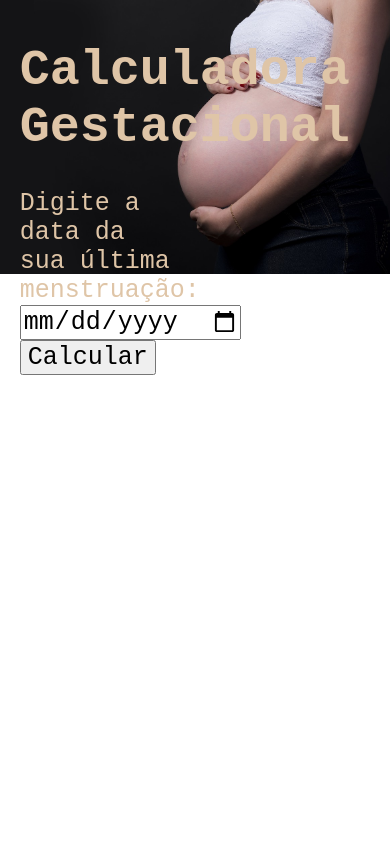
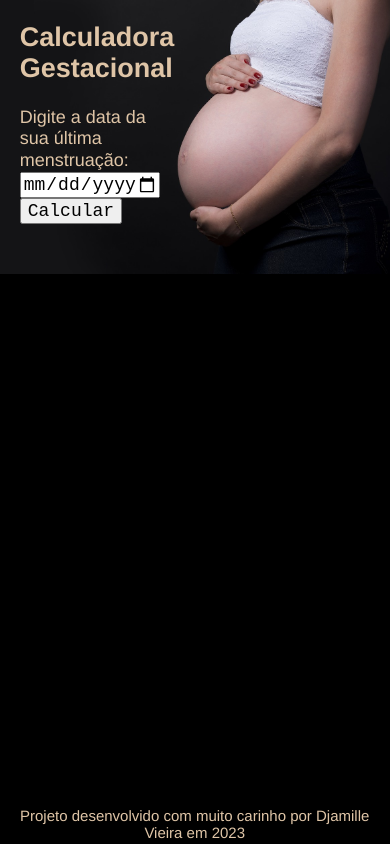
Before and after one commit to djamille/Calculadora_Gestacional_001, a plain HTML site: page index.html in a window 390 px wide. Drawn offline with Linux system fonts and the light colour scheme.

Commit message:
Inclusao de css e mais alguns ajustes

```diff
--- a/index.html
+++ b/index.html
@@ -7,15 +7,24 @@
     <link rel="stylesheet" href="./style.css">
 </head>
 <body>
-    <div class="entrada">
+    <nav>
         <h1>Calculadora Gestacional</h1>
-        <form>
-            <label for="data">Digite a data da sua última menstruação:</label>
-            <input type="date" id="data" required>
-            <button type="button" id="btn-enviar" onclick="calcular()">Calcular</button>
+    </nav>
+    <main>
+        <section>
+            <div class="entrada">
+                <form>
+                    <label for="data">Digite a data da sua última menstruação:</label>
+                    <input type="date" id="data" required>
+                    <button type="button" id="btn-enviar" onclick="calcular()">Calcular</button>
+                </form>
+            </div>
             <span id="resultado"></span>
-        </form>
-    </div>
+        </section>
+    </main>
+    <footer>
+        <span>Projeto desenvolvido com muito carinho por Djamille Vieira em 2023</span>
+    </footer>
     <script src="script.js"></script>
 </body>
 </html>
--- a/style.css
+++ b/style.css
@@ -5,9 +5,16 @@ body{
     color: rgb(223, 197, 167);
     padding-left: 3%;
     font-family: 'Courier New', Courier, monospace;
-    font-size: 25px;
+    font-size: 20px;
 }
 
+nav{
+    font-size: 20px;
+}
+
+main{
+    height: 620px;
+}
 .entrada{
     display: flex;
     flex-direction: column;
@@ -23,3 +30,58 @@ button{
     font-size: 25px;
     font-family: 'Courier New', Courier, monospace;
 }
+
+#resultado{
+    display: flex;
+    width: 45%;
+}
+
+footer{
+    position: fixed;
+    text-align: center;
+    width: 100%;
+    font-size: 15px;
+}
+
+@media screen and (max-width: 768px) {
+    body{
+        background-repeat: no-repeat;
+        background-size: 110%;
+        background-color: black;
+        width: 54%;
+        font-family: 'Franklin Gothic Medium', 'Arial Narrow', Arial, sans-serif;
+    }
+
+    nav{
+        font-size: 18px;
+    }
+
+    main{
+        font-size: 18px;
+        width: 100%;
+        line-height: 120%;
+        height: 700px;
+    }
+
+    .entrada{
+        width: 60%;
+    }
+
+    input{
+        font-size: 18px;
+        width: 135px;
+    }
+
+    button{
+        font-size: 18px;
+    }
+
+    #resultado{
+        width: 350px;
+    }
+
+    footer{
+        width: 350px;
+        text-align: center;
+    }
+}
```
